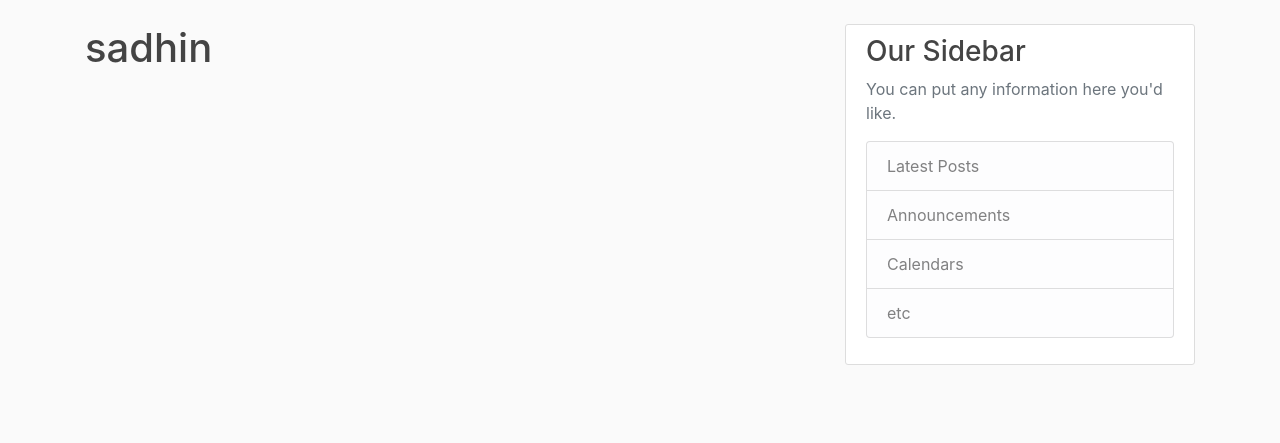
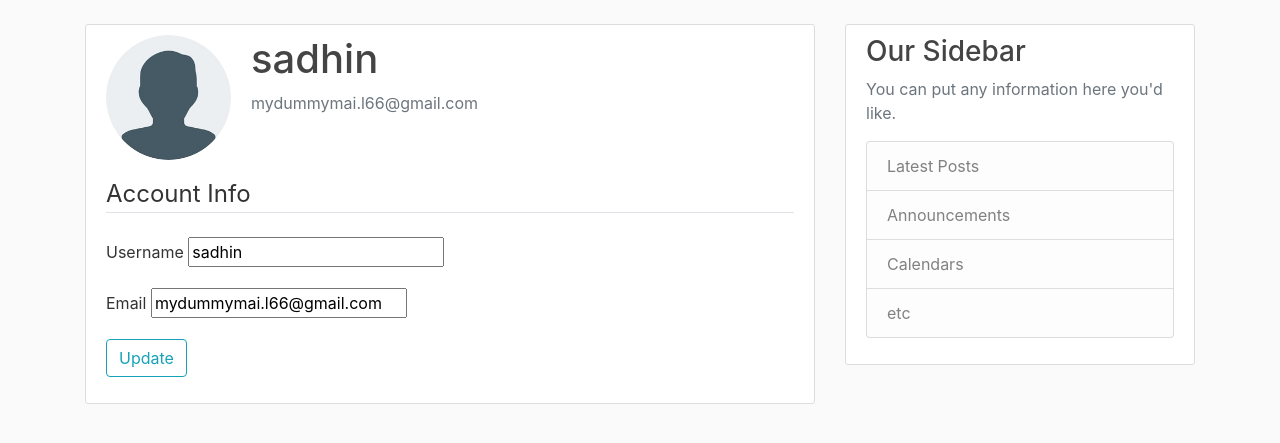
Before and after one commit to sadhiin/FlaskChronicle, a Flask app: page /account in a window 1280 px wide. Shown: the part 56-499 px from the top of the page. Run offline with Flask 2, Linux system fonts and the light colour scheme; a user stored in the database is signed in; some libraries are stand-ins or nearby versions.

Commit message:
User account page with account info + update

```diff
--- a/flaskblog/forms.py
+++ b/flaskblog/forms.py
@@ -1,7 +1,10 @@
 from flask_wtf import FlaskForm
+from flask_wtf.file import FileField, FileAllowed
+from flask_login import current_user
 from wtforms import StringField, PasswordField, BooleanField, SubmitField
 from wtforms.validators import DataRequired, Length, Email, EqualTo, ValidationError
 from flaskblog.models import User
+
 
 # python class that is representation of Flask-forms
 # then we will convert this to html form in block content
@@ -23,8 +26,27 @@ class RegistrationForm(FlaskForm):
         if user:
             raise ValidationError("Email is already exists. Please try with a new one")
 
+
 class LoginForm(FlaskForm):
     email = StringField('Email', validators=[DataRequired(), Email()])
     password = PasswordField('Password', validators=[DataRequired()])
     remember = BooleanField('Remember Me')
     submit = SubmitField('Login')
+
+
+class UpdateAccountForm(FlaskForm):
+    username = StringField('Username', validators=[DataRequired(), Length(min=3, max=12)])
+    email = StringField('Email', validators=[DataRequired(), Email()])
+    submit = SubmitField('Update')
+
+    def validate_username(self, username):
+        if username.data != current_user.username:
+            user = User.query.filter_by(username=username.data).first()
+            if user:
+                raise ValidationError("Username is already taken. Please choose a different one")
+
+    def validate_email(self, email):
+        if email.data != current_user.email:
+            user = User.query.filter_by(email=email.data).first()
+            if user:
+                raise ValidationError("Email is already exists. Please try with a new one")
--- a/flaskblog/routes.py
+++ b/flaskblog/routes.py
@@ -1,6 +1,6 @@
 from flask import render_template, url_for, flash, redirect, request
 from flaskblog import app, db, bcrypt
-from flaskblog.forms import RegistrationForm, LoginForm
+from flaskblog.forms import RegistrationForm, LoginForm, UpdateAccountForm
 from flaskblog.models import User, Post
 from flask_login import login_user, current_user, logout_user, login_required
 
@@ -77,7 +77,19 @@ def logout():
     return redirect(url_for('home'))
 
 
-@app.route("/account")
+@app.route("/account",methods=["GET", "POST"])
 @login_required
 def account():
-    return render_template("account.html", title="Account")
+    form = UpdateAccountForm()
+    if form.validate_on_submit():
+        current_user.username = form.username.data
+        current_user.email = form.email.data
+        db.session.commit()
+        flash("Account Information updated!", 'success')
+        return redirect(url_for('account'))
+
+    elif request.method =='GET':
+        form.username.data = current_user.username
+        form.email.data = current_user.email
+    image_file = url_for('static', filename="profile_pics/"+current_user.image_file)
+    return render_template("account.html", title="Account", image_file=image_file, form=form)
--- a/flaskblog/templates/account.html
+++ b/flaskblog/templates/account.html
@@ -1,6 +1,59 @@
 {% extends "layout.html" %}
 {% block content %}
 
-    <h1>{{ current_user.username }}</h1>
+    <div class="content-section">
+        <div class="media">
+            <img class="rounded-circle account-img" src="{{ image_file }}">
+            <div class="media-body">
+                <h2 class="account-heading">{{ current_user.username }}</h2>
+                <p class="text-secondary">{{ current_user.email }}</p>
+            </div>
+        </div>
+
+        <form method="post" action="">
+            {{ form.hidden_tag() }}
+            {#            To create CSRF token cross site request fowrd token #}
+            <fieldset class="form-gorup">
+                <legend class="border-bottom mb-4">Account Info</legend>
+
+                <div class="form-group">
+                    {{ form.username.label(class="form-control-label") }}
+
+                    {% if form.username.errors %}
+                        {{ form.username(class='form-control form-control-lg is-invalid') }}
+                        <div class="invalid-feedback">
+                            {% for error in form.username.errors %}
+                                <span>{{ error }}</span>
+                            {% endfor %}
+                        </div>
+                    {% else %}
+                        {{ form.username(class="form-control-label-lg") }}
+                    {% endif %}
+
+                </div>
+
+                <div class="form-group">
+                    {{ form.email.label(class="form-control-label") }}
+                    {% if form.email.errors %}
+                        {{ form.email(class='form-control form-control-lg is-invalid') }}
+                        <div class="invalid-feedback">
+                            {% for error in form.email.errors %}
+                                <span>{{ error }}</span>
+                            {% endfor %}
+                        </div>
+                    {% else %}
+                        {{ form.email(class="form-control-label-lg") }}
+                    {% endif %}
+                </div>
+
+                <div class="form-group">
+                    {{ form.submit(class="btn btn-outline-info") }}
+                </div>
+
+            </fieldset>
+        </form>
+
+
+    </div>
 
 {% endblock content %}
```
Also changed, not shown: flaskblog/static/profile_pics/default.jpg (added), instance/site.db.
